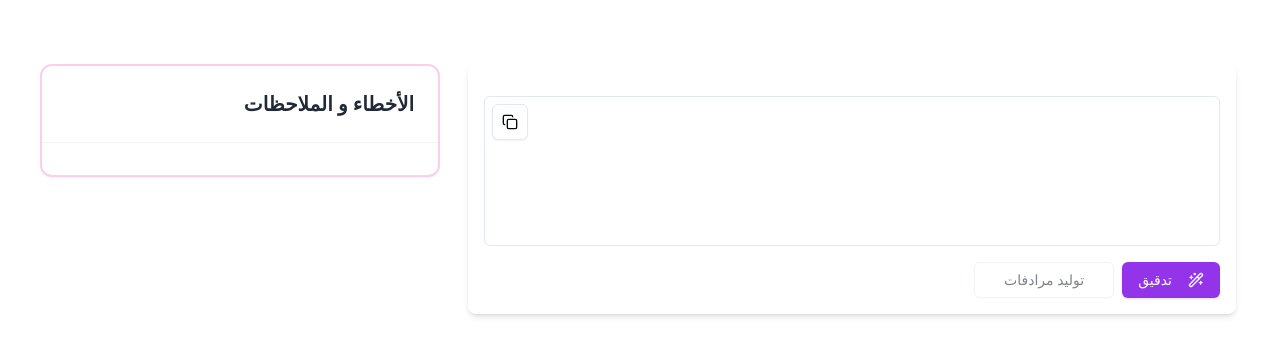
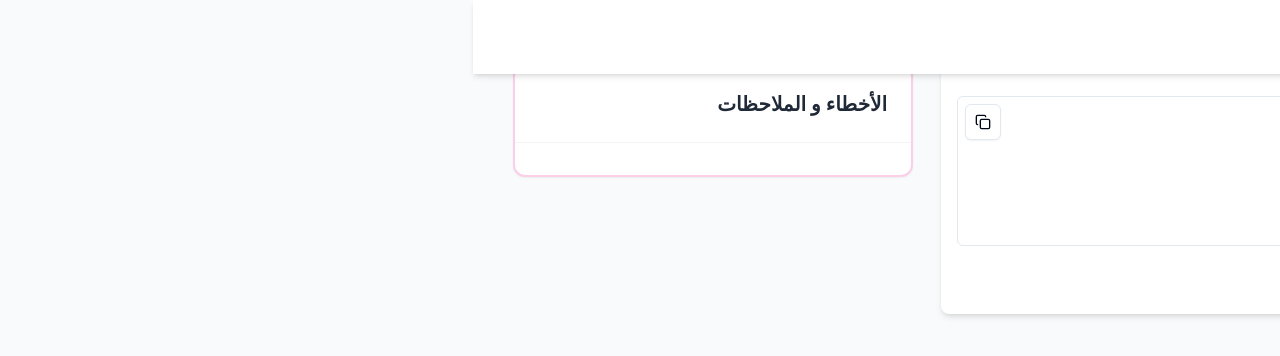
Before and after one commit to kha09/allam_nu7aa, a Next.js app: page / in a window 1280 px wide. Shown: the top 356 px of the page. Built offline with nearby package versions, Linux system fonts and the light colour scheme.

Commit message:
added logos

```diff
--- a/src/app/layout.tsx
+++ b/src/app/layout.tsx
@@ -1,35 +1,48 @@
-import type { Metadata } from "next";
-import localFont from "next/font/local";
-import "./globals.css";
+'use client'
 
-const geistSans = localFont({
-  src: "./fonts/GeistVF.woff",
-  variable: "--font-geist-sans",
-  weight: "100 900",
-});
-const geistMono = localFont({
-  src: "./fonts/GeistMonoVF.woff",
-  variable: "--font-geist-mono",
-  weight: "100 900",
-});
+import './globals.css'
+import { Inter } from 'next/font/google'
+import Link from 'next/link'
+import Image from 'next/image'
 
-export const metadata: Metadata = {
-  title: "Create Next App",
-  description: "Generated by create next app",
-};
+const inter = Inter({ subsets: ['latin'] })
 
 export default function RootLayout({
   children,
-}: Readonly<{
-  children: React.ReactNode;
-}>) {
+}: {
+  children: React.ReactNode
+}) {
   return (
-    <html lang="en">
-      <body
-        className={`${geistSans.variable} ${geistMono.variable} antialiased`}
-      >
+    <html lang="ar" dir="rtl">
+      <body className={`${inter.className} bg-gray-50`}>
+        <nav className="fixed top-0 left-0 w-full bg-white shadow-md z-50">
+          <div className="container mx-auto px-4 py-3 flex justify-between items-center">
+            <div className="flex items-center">
+              <Link href="/" className="flex items-center space-x-2 rtl:space-x-reverse pr-4">
+                <Image
+                  src="/logos/sample-logo.png"
+                  alt="Logo"
+                  width={50}
+                  height={50}
+                  className="rounded-full"
+                />
+                <span className="text-xl font-semibold text-gray-800">تدقيق</span>
+              </Link>
+              <Link href="/" className="flex items-center space-x-2 rtl:space-x-reverse pr-6">
+                <Image
+                  src="/logos/sample-logo.png"
+                  alt="Logo"
+                  width={50}
+                  height={50}
+                  className="rounded-full"
+                />
+                <span className="text-xl font-semibold text-gray-800">تدقيق</span>
+              </Link>
+            </div>
+          </div>
+        </nav>
         {children}
       </body>
     </html>
-  );
+  )
 }
--- a/src/app/page.tsx
+++ b/src/app/page.tsx
@@ -31,6 +31,14 @@ export default function Home() {
   return (
     <main className="flex min-h-screen pt-16 p-8 justify-center">
       <div className="flex gap-6 max-w-[1200px] w-full">
+        <div className="flex-1">
+          <TextEditor
+            ref={editorRef}
+            onErrorsFound={handleErrorsFound}
+            onSynonymsGenerated={handleSynonymsGenerated}
+            onSelectedTextChange={handleSelectedTextChange}
+          />
+        </div>
         <div className="w-[400px]">
           <ErrorDisplay
             corrections={corrections}
@@ -47,14 +55,6 @@ export default function Home() {
             }}
           />
         </div>
-        <div className="flex-1">
-          <TextEditor
-            ref={editorRef}
-            onErrorsFound={handleErrorsFound}
-            onSynonymsGenerated={handleSynonymsGenerated}
-            onSelectedTextChange={handleSelectedTextChange}
-          />
-        </div>
       </div>
     </main>
   )
```
Also changed, not shown: public/logos/sample-logo.png (added).
